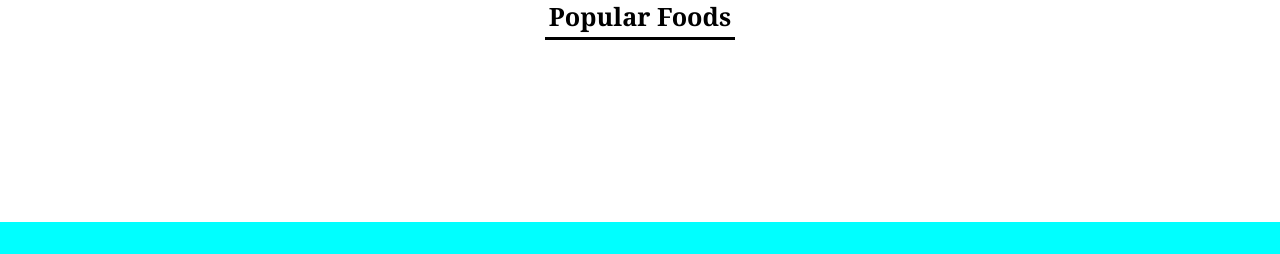
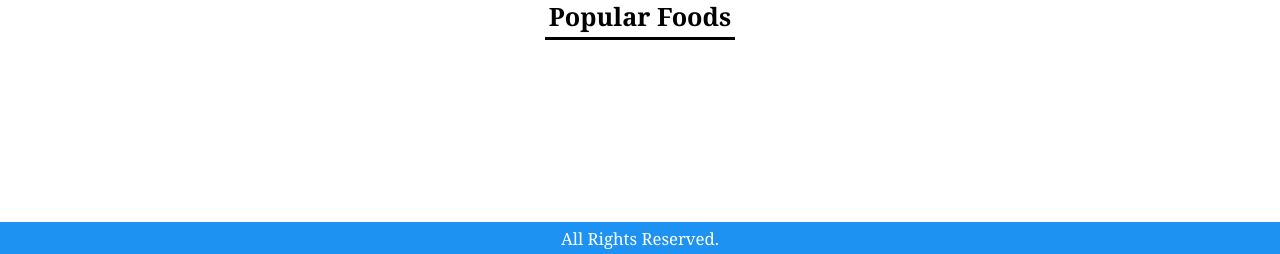
Before and after one commit to sanjeevkr04/Food-house, a PHP site: page / in a window 1280 px wide. Shown: the part 546-800 px from the top of the page. Run offline with PHP 8.4, Linux system fonts and the light colour scheme; data that the repository does not hold is empty.

Commit message:
basic changes

```diff
--- a/admin/components/menu.php
+++ b/admin/components/menu.php
@@ -30,8 +30,8 @@ function redirectToAdmin($message, $class, $target){
 
 	<!-- <script src="https://cdn.jsdelivr.net/npm/chart.js@3.5.1/dist/chart.min.js"></script> -->
 
-	<link rel="stylesheet" href=<?php echo SITEURL."/styles/admin.css" ?>>
-	<script src="<?php echo SITEURL."/js/actions.js" ?>"></script>
+	<link rel="stylesheet" href=<?php echo SITEURL."styles/admin.css" ?>>
+	<script src="<?php echo SITEURL."js/actions.js" ?>"></script>
 	<title><?php echo $title ?></title>
 </head>
 <body>
--- a/admin/utils/login_check.php
+++ b/admin/utils/login_check.php
@@ -13,6 +13,6 @@
 			$isSuperUser = $user['superuser'];
 		}
 	}else{
-		header('location:' . SITEURL. '/admin/login.php');
+		header('location:' . SITEURL. 'admin/login.php');
 	}
 ?>
--- a/components/foter.php
+++ b/components/foter.php
@@ -1,5 +1,7 @@
 
-        <footer></footer>
+        <footer>
+            All Rights Reserved.
+        </footer>
     </div>
 </body>
 </html>
--- a/styles/style.css
+++ b/styles/style.css
@@ -362,7 +362,11 @@ textarea{
 }
 
 footer{
-    background-color: aqua;
+    background-color: var(--primary);
+    color: white;
+    display: flex;
+    align-items: center;
+    justify-content: center;
 }
 
 /* globals */
```
